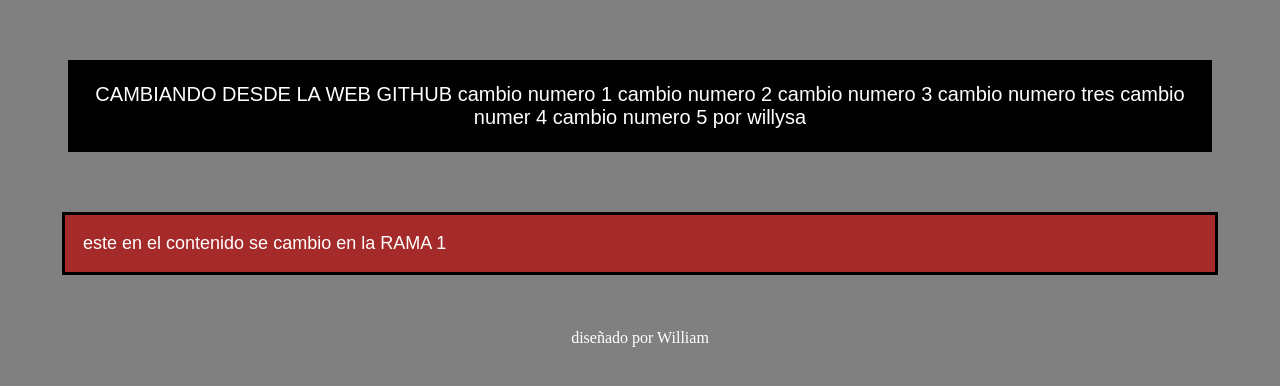
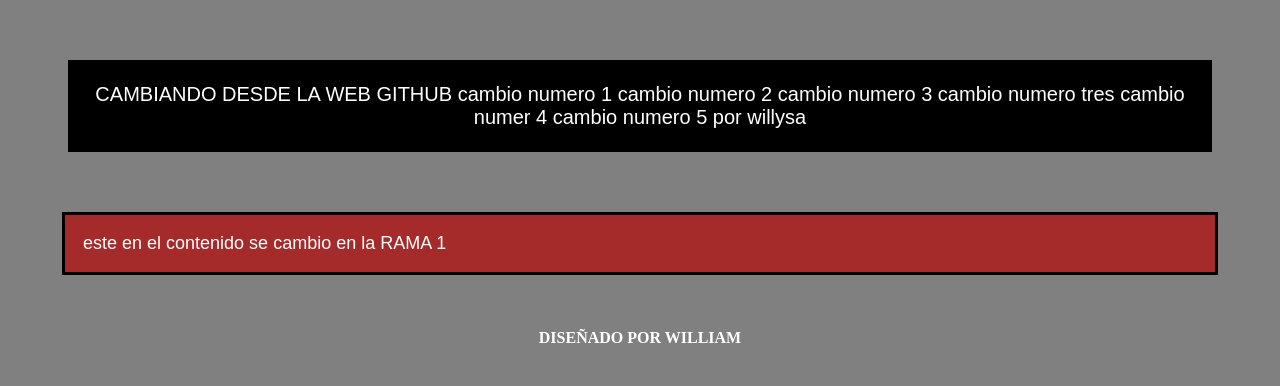
Before and after one commit to ClossWill/myTest, a plain HTML site: page index.html in a window 1280 px wide. Drawn offline with Linux system fonts and the light colour scheme.

Commit message:
mejore el footer

```diff
--- a/estilos.css
+++ b/estilos.css
@@ -37,5 +37,8 @@ footer{
     color : white;
 
     text-align: center;
+    text-decoration: solid;
+    font-weight: bold;
+    text-transform: uppercase;
 
 }
```
